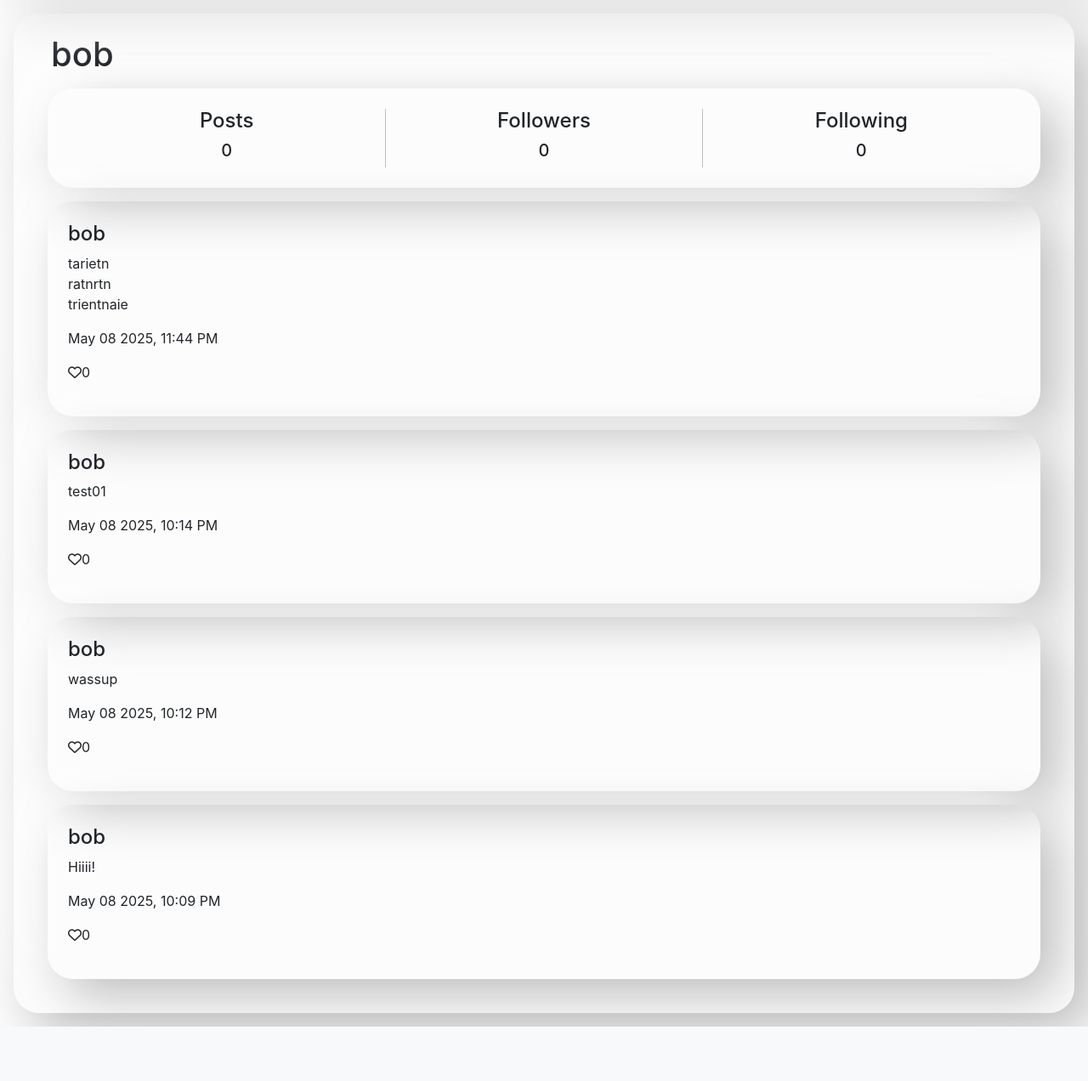
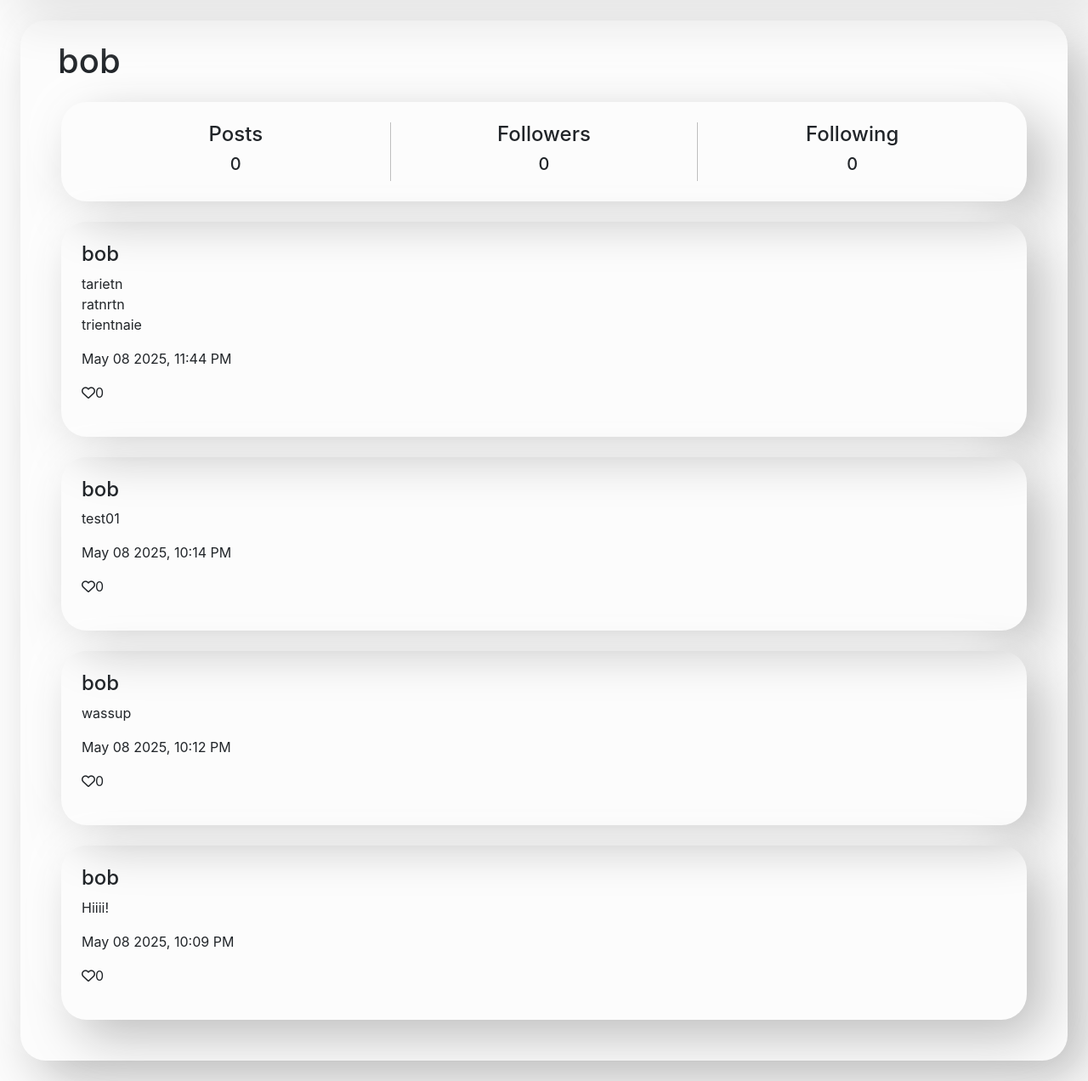
Before and after one commit to fred234q/network, a Django app: a page that uses network/templates/network/index.html in a window 1280 px wide. Shown: the part 56-1328 px from the top of the page at 85% size. Before the commit the page ends 1264 px from the top, so only its background shows below. Run offline with Django 3.2, Linux system fonts and the light colour scheme; data comes from the database, SQL or seed files in the repository; data that the repository does not hold is empty; some libraries are stand-ins or nearby versions.

Commit message:
Touch up.

```diff
--- a/network/static/network/network.js
+++ b/network/static/network/network.js
@@ -20,7 +20,7 @@ function new_post(event) {
     // Retrieve contents of post
     const body = document.querySelector('#new-post-body').value;
 
-    // Post post to API
+    // Post new post to API
     fetch('/new-post', {
         method: 'POST',
         body: JSON.stringify({
--- a/network/static/network/styles.css
+++ b/network/static/network/styles.css
@@ -15,7 +15,7 @@ body {
 
 .nm {
     padding: 1.5em;
-    margin: 1em;
+    margin: 1.5em;
     border-radius: 30px;
     box-shadow:  20px 20px 60px #bebebe,
                 -20px -20px 60px #ffffff;
@@ -29,7 +29,7 @@ body {
                 inset -10px -10px 20px #ffffff;
 }
 
-.submit-button {
+.button {
     color: #090909;
     padding: 0.7em 1.7em;
     font-size: 18px;
@@ -62,7 +62,7 @@ textarea {
     text-align: center;
 }
 
-#followers {
+#user-followers {
     border-left: 1px solid #bebebe;
     border-right: 1px solid #bebebe;
 }
--- a/network/templates/network/index.html
+++ b/network/templates/network/index.html
@@ -10,7 +10,7 @@
                 <form id="new-post-form">
                     <textarea id="new-post-body" class="nm-inset"></textarea>
                     <br>
-                    <input type="submit" class="submit-button" value="Post">
+                    <input type="submit" class="button" value="Post">
                 </form>
             </div>
         {% endif %}
@@ -20,11 +20,11 @@
                     <h4>Posts</h4>
                     <h5>0</h5>
                 </div>
-                <div id="followers" class="user-item">
+                <div id="user-followers" class="user-item">
                     <h4>Followers</h4>
                     <h5>0</h5>
                 </div>
-                <div id="following" class="user-item">
+                <div id="user-following" class="user-item">
                     <h4>Following</h4>
                     <h5>0</h5>
                 </div>
```
